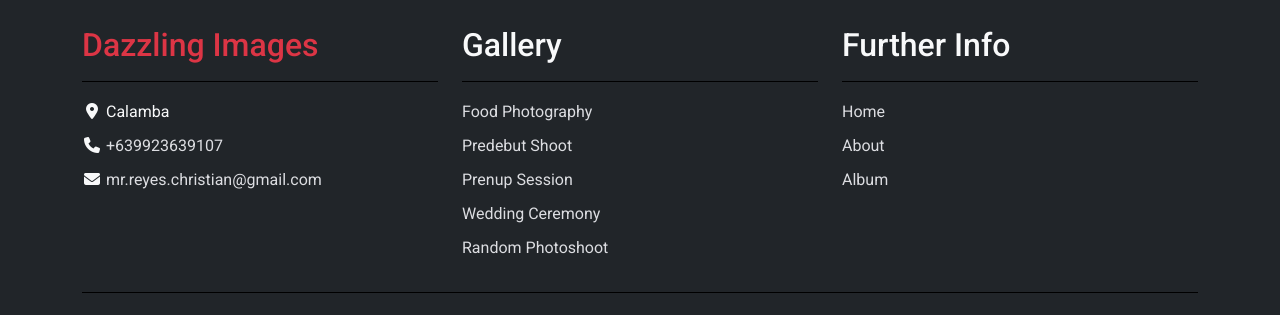
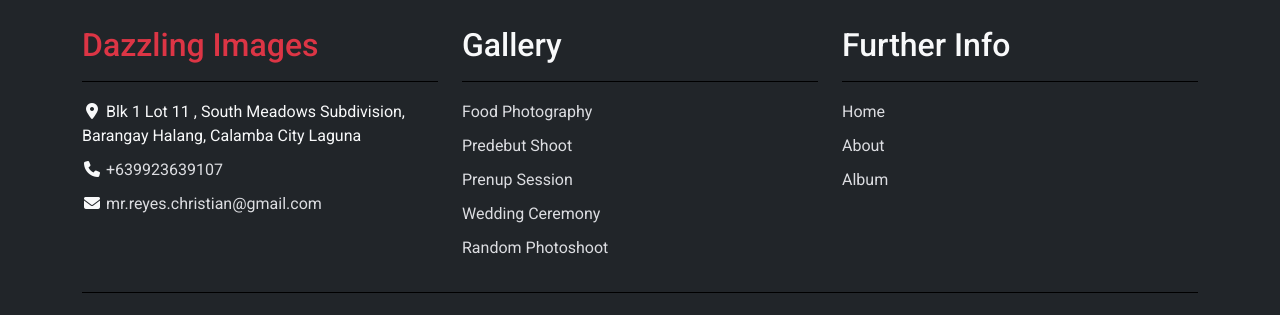
Before and after one commit to JasperGarcia27/Dazzling-Images, a plain HTML site: page index.html in a window 1280 px wide. Shown: the part 4074-4389 px from the top of the page. Drawn offline with nearby package versions, Linux system fonts and the light colour scheme; a web font is replaced by a local one.

Commit message:
Update index.html

```diff
--- a/index.html
+++ b/index.html
@@ -331,7 +331,7 @@
                     <ul class="list-unstyled text-light footer-link-list">
                         <li>
                             <i class="fas fa-map-marker-alt fa-fw"></i>
-                            Calamba
+                            Blk 1 Lot 11 , South Meadows Subdivision, Barangay Halang, Calamba City Laguna
                         </li>
                         <li>
                             <i class="fa fa-phone fa-fw"></i>
```
